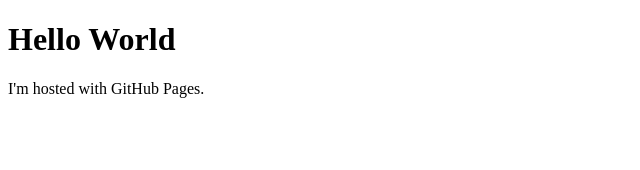
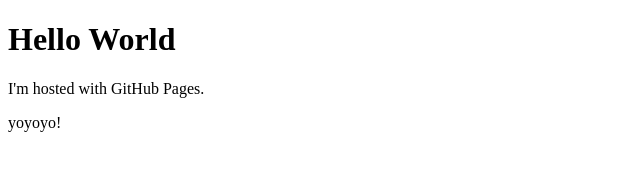
Before and after one commit to e2201822/e2201822.github.io, a plain HTML site: page index.html in a window 1280 px wide. Shown: the full height of the page, 0-640 px from the left. Drawn offline with Linux system fonts and the light colour scheme.

Commit message:
Initial commit

```diff
--- a/index.html
+++ b/index.html
@@ -3,5 +3,6 @@
 <body>
 <h1>Hello World</h1>
 <p>I'm hosted with GitHub Pages.</p>
+<p>yoyoyo!</p>
 </body>
 </html>
```
